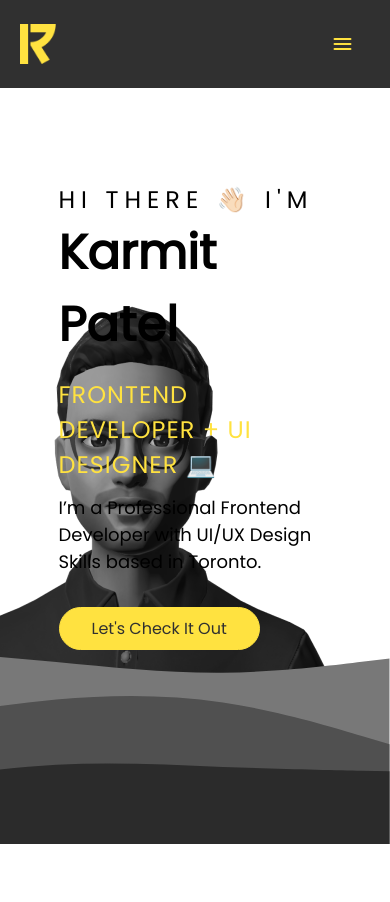
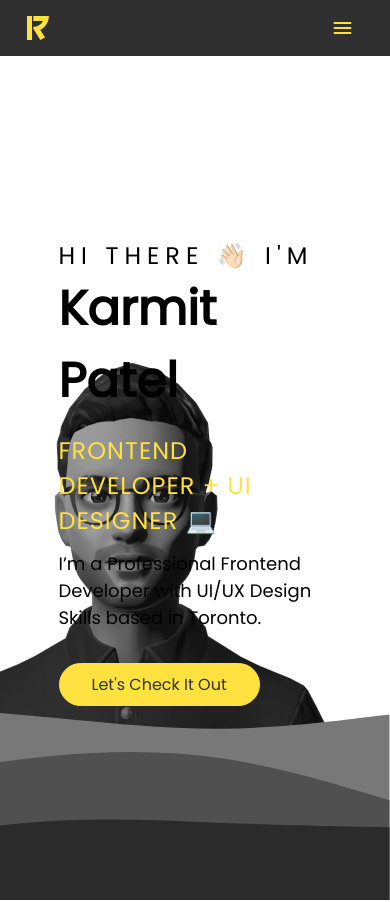
Before and after one commit to KarmitP98/portfolio-next-v1, a Next.js app: page / in a window 390 px wide. Shown: the top 902 px of the page. Built offline with nearby package versions, Linux system fonts and the light colour scheme.

Commit message:
feat(master): Scrolling add
Signed-off-by: KarmitP98 <karmit199@gmail.com>

```diff
--- a/components/contact/contact.tsx
+++ b/components/contact/contact.tsx
@@ -1,10 +1,11 @@
 import classes from './contact.module.scss';
 import Image from 'next/image';
 import Cta from '../cta/cta';
+import {CommonProps} from '../../models/common-props.model';
 
-const Contact = () => {
+const Contact = (props: CommonProps) => {
 	return (
-	  <section className={'page'}>
+	  <section className={'page'} id={props.id}>
 		  <article className={classes.contentPage}>
 			  <div className={classes.contentInfo}>
 				  <ul>
--- a/components/hero/hero.tsx
+++ b/components/hero/hero.tsx
@@ -2,9 +2,9 @@ import classes from './hero.module.scss';
 import Cta from '../cta/cta';
 import Image from 'next/image';
 
-const Hero = () => {
+const Hero = (props: any) => {
 	return (
-	  <section className={'page hero'}>
+	  <section className={'page hero'} id={props.id}>
 		  <section className={classes.contentPage}>
 			  <div className={classes.header}>
 				  <h2 className={classes.subtitle}>
--- a/components/logo/logo.module.scss
+++ b/components/logo/logo.module.scss
@@ -1,7 +1,13 @@
 .logo {
   z-index: 3;
-  height: 100%;
+  height: 24px;
   cursor: pointer;
   object-fit: contain;
   aspect-ratio: auto;
 }
+
+@media screen and (min-width: 768px) {
+  .logo {
+    height: 100%;
+  }
+}
--- a/components/navbar/navbar.module.scss
+++ b/components/navbar/navbar.module.scss
@@ -1,5 +1,5 @@
 .nav {
-  position: fixed;
+  position: sticky;
   z-index: 10;
   top: 0;
   left: 0;
@@ -9,7 +9,7 @@
   justify-content: space-between;
   width: 100%;
   height: fit-content;
-  padding: 1em 5%;
+  padding: 0 5%;
   background-color: var(--dark);
 
   .links {
--- a/components/navbar/navbar.tsx
+++ b/components/navbar/navbar.tsx
@@ -4,7 +4,7 @@ import classes from './navbar.module.scss';
 import Cta from '../cta/cta';
 import NavLink from '../nav-link/nav-link';
 
-const Navbar = ({active, setActive, opened, setOpened, ...props}: NavbarModel) => {
+const Navbar = ({active, setActive, opened, setOpened, navigateTo, ...props}: NavbarModel) => {
 
 	const tabs: { label: string, href: string }[] = [
 		{label: 'Home', href: 'home'},
@@ -21,7 +21,7 @@ const Navbar = ({active, setActive, opened, setOpened, ...props}: NavbarModel) =
 			  {
 				  tabs.map((tab, index) =>
 					<li key={index + tab.href}>
-						<NavLink active={active === tab.href} onClick={() => setActive(tab.href)}>
+						<NavLink active={active === tab.href} onClick={() => navigateTo(tab.href)}>
 							{tab.label}
 						</NavLink>
 					</li>)
--- a/components/project/project.module.scss
+++ b/components/project/project.module.scss
@@ -48,7 +48,7 @@
 
 	img {
 	  width: 100%;
-	  height: 100%;
+	  height: 80%;
 	  animation: load-opacity-down var(--transition-250-eio);
 	  object-fit: contain;
 
@@ -78,7 +78,7 @@
 	  grid-template-areas: 'image content';
 
 	  .contentImage {
-		padding: 0 5em;
+		padding: 2em 5em;
 	  }
 
 	}
--- a/components/project/project.tsx
+++ b/components/project/project.tsx
@@ -13,13 +13,13 @@ const Project = ({
 	                 imageSide,
 	                 imageLoad,
 	                 ctaLabel,
-	                 name
+	                 name,
+	                 id
                  }: ProjectPropsModel) => {
 
 	const getImageURL = (): string => imageName ? `/assets/${imageName}` : imageURL || '';
-	console.log(name);
 	return (
-	  <section className={`${classes.page} ${name ? classes.about : ''}`}>
+	  <section className={`${classes.page} ${name ? classes.about : ''}`} id={id}>
 		  <div className={`${classes.contentPage} ${classes[imageSide]}`}>
 			  <div className={classes.contentInfo}>
 				  <h1>{title}</h1>
--- a/components/servicelanguage/servicelanguage.tsx
+++ b/components/servicelanguage/servicelanguage.tsx
@@ -5,11 +5,11 @@ import LargeCard from '../large-card/large-card';
 import Tag from '../tag/tag';
 import React from 'react';
 
-const ServiceLanguage = ({title, subtitle, ctaURL, largeCards}: ServicesLanguagesCommonPropsModel) => {
+const ServiceLanguage = ({title, subtitle, ctaURL, largeCards, id}: ServicesLanguagesCommonPropsModel) => {
 
 	const style = {'--cards': largeCards.length} as React.CSSProperties;
 	return (
-	  <section className={`page ${ctaURL && 'services'}`}>
+	  <section className={`page ${ctaURL && 'services'}`} id={id}>
 		  <div className={classes.contentPage}>
 			  <div className={classes.contentInfo}>
 				  <h1>{title}</h1>
@@ -18,7 +18,7 @@ const ServiceLanguage = ({title, subtitle, ctaURL, largeCards}: ServicesLanguage
 			  <div className={classes.contentCards}>
 				  <div className={`${classes.cards}`} style={style}>
 					  {
-					    largeCards && largeCards.map((card, index) => <LargeCard key={card.title + index} {...card}/>)
+						largeCards && largeCards.map((card, index) => <LargeCard key={card.title + index} {...card}/>)
 					  }
 				  </div>
 				  <div className={classes.actionBar}>
--- a/models/props/services-languages-common-props.model.ts
+++ b/models/props/services-languages-common-props.model.ts
@@ -5,4 +5,6 @@ export interface ServicesLanguagesCommonPropsModel {
 	subtitle: string;
 	largeCards: LargeCard[];
 	ctaURL?: string;
+
+	[x: string]: any;
 }
--- a/pages/index.tsx
+++ b/pages/index.tsx
@@ -2,7 +2,7 @@ import type {NextPage} from 'next';
 import Head from 'next/head';
 import styles from '../styles/Home.module.scss';
 import Navbar from '../components/navbar/navbar';
-import {useState} from 'react';
+import {useEffect, useState} from 'react';
 import {ProjectPropsModel} from '../models/props/project-props.model';
 import Project from '../components/project/project';
 import {ServicesLanguagesCommonPropsModel} from '../models/props/services-languages-common-props.model';
@@ -19,6 +19,46 @@ const Home: NextPage = () => {
 	const [activeTab, setActiveTab] = useState('home');
 	const [opened, setOpened] = useState(false);
 
+	const navigateTo = (id: string) => {
+		const page = getElement(id);
+		let time = 0;
+		if (opened) {
+			setOpened(false);
+			time = 250;
+		}
+		setTimeout(() => {
+			page?.scrollIntoView({behavior: 'smooth', block: 'start'});
+		}, time);
+	};
+	useEffect(() => {
+
+		window.onscroll = () => {
+			const scrollY = window.scrollY;
+
+			const pages: { id: string, box: DOMRect | undefined }[] = [
+				{
+					id: 'contact', box: getElement('contact')?.getBoundingClientRect()
+				},
+				{
+					id: 'projects', box: getElement('projects')?.getBoundingClientRect()
+				},
+				{
+					id: 'services', box: getElement('services')?.getBoundingClientRect()
+				},
+				{
+					id: 'about', box: getElement('about')?.getBoundingClientRect()
+				}, {
+					id: 'home', box: getElement('home')?.getBoundingClientRect()
+				}
+			];
+
+			const activeTab = pages.find(page => -(page!.box!.top) >= 0)?.id || 'home';
+			setActiveTab(activeTab);
+		};
+	});
+
+	const getElement = (id: string) => document.getElementById(id);
+
 	const projects: ProjectPropsModel[] = [
 		{
 			description: 'Stay connected with your friends and family with a modern, minimalist chat application. It allows sharing your memories with your loved ones with stories.',
@@ -26,7 +66,8 @@ const Home: NextPage = () => {
 			title: 'Snazzy Chat',
 			projectURL: 'https://github.com/KarmitP98/Snazzy-Chat',
 			imageLoad: 'down',
-			imageSide: 'end'
+			imageSide: 'end',
+			id: 'projects'
 		},
 		{
 			description: 'Check product inventories in real time and plan accordingly. Browse products from a plethora of stores and manage your shopping at the tip of your fingers.',
@@ -34,7 +75,8 @@ const Home: NextPage = () => {
 			title: 'Shoppers Land',
 			projectURL: 'https://smart-shoppers-2a1ab.web.app/',
 			imageLoad: 'right',
-			imageSide: 'start'
+			imageSide: 'start',
+			id: 'project2'
 		}
 	];
 
@@ -107,11 +149,14 @@ const Home: NextPage = () => {
 		  </Head>
 
 		  <main className={styles.main}>
-			  <Navbar active={activeTab} setActive={setActiveTab} opened={opened} setOpened={setOpened}/>
-			  <Hero/>
-			  <Project {...aboutMe} name={'about'}/>
-			  <ServiceLanguage {...languages}/>
-			  <ServiceLanguage {...services}/>
+			  <Navbar
+			    active={activeTab} setActive={setActiveTab} opened={opened} setOpened={setOpened}
+			    navigateTo={navigateTo}
+			  />
+			  <Hero id={'home'}/>
+			  <Project {...aboutMe} name={'about'} id={'about'}/>
+			  <ServiceLanguage {...languages} id={'services'}/>
+			  <ServiceLanguage {...services} id={'languages'}/>
 			  {
 				  projects.map((project, index) => <Project {...project} key={project.title + index}/>)
 			  }
@@ -121,7 +166,7 @@ const Home: NextPage = () => {
 					  <Image src={'/assets/svg/Github.svg'} alt={'Github logo'} width={24} height={24}/>
 				  </Cta>
 			  </Strip>
-			  <Contact/>
+			  <Contact id={'contact'}/>
 		  </main>
 		  <Footer/>
 	  </div>
```
